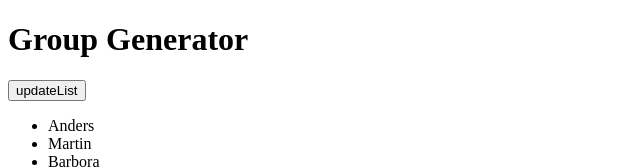
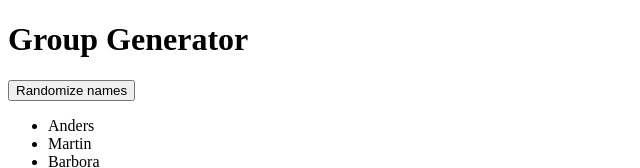
Before and after one commit to kunuutkaali/group-generator, a plain HTML site: page index.html in a window 1280 px wide. Shown: the top 168 px of the page, without its empty margins (0-640 px from the left). Drawn offline with Linux system fonts and the light colour scheme.

Commit message:
Update while bartending
I've updated while bartending

```diff
--- a/index.html
+++ b/index.html
@@ -9,7 +9,7 @@
 </head>
 <body>
     <h1>Group Generator</h1>
-    <button onclick="updateList()">updateList</button>
+    <button onclick="updateList()">Randomize names</button>
     <ul id=namelist></ul>
     <div id="myDiv"></div>
     <small>This is a small text</small>
--- a/main.js
+++ b/main.js
@@ -26,6 +26,8 @@ let persons = [
     "Dalena"
 ];
 
+/* Make a group out of person with maximum 4 persons each group */
+
 /* Output name to a list */
 function insertName(example){
     var node = document.createElement("LI");
```
